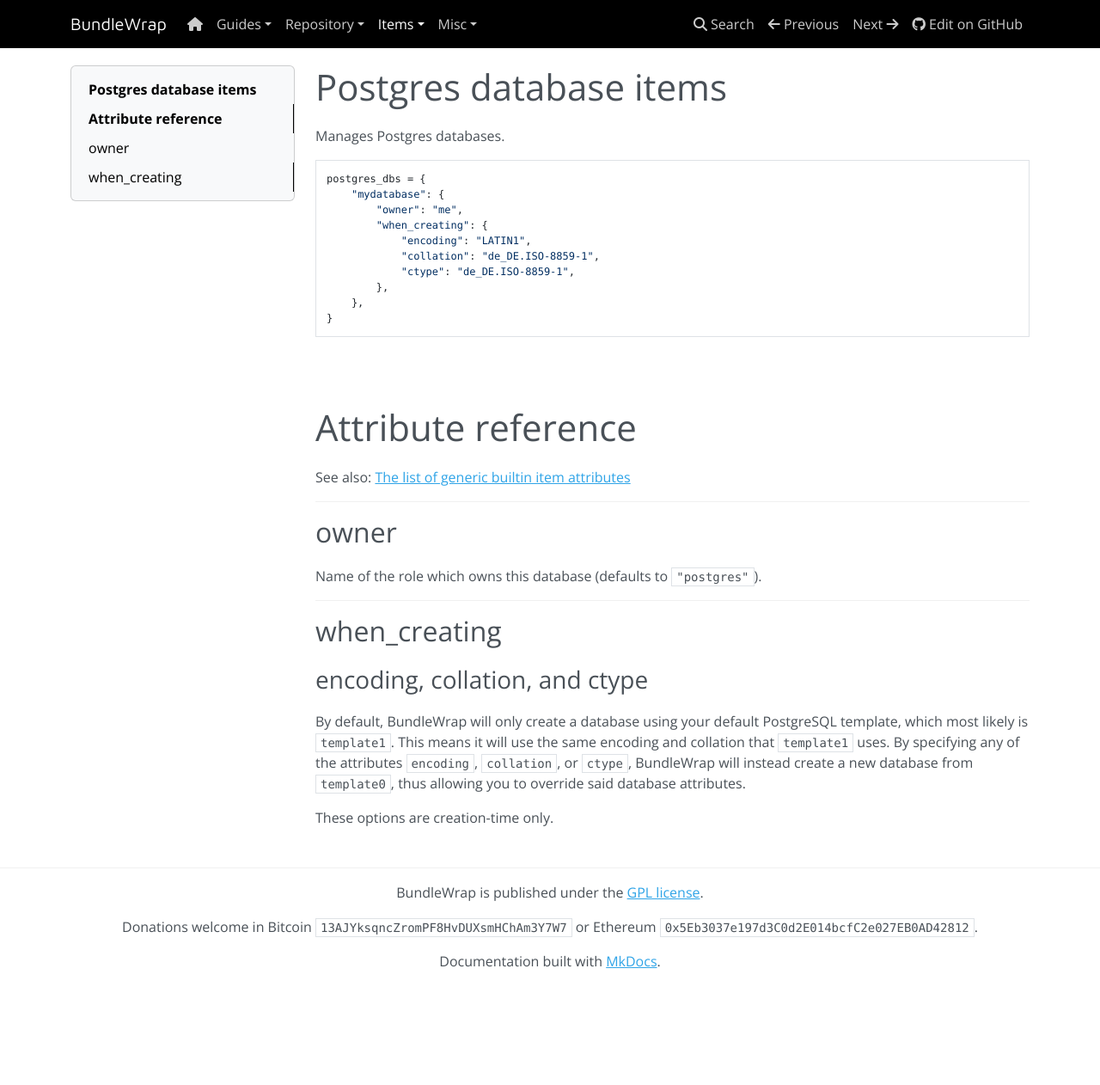
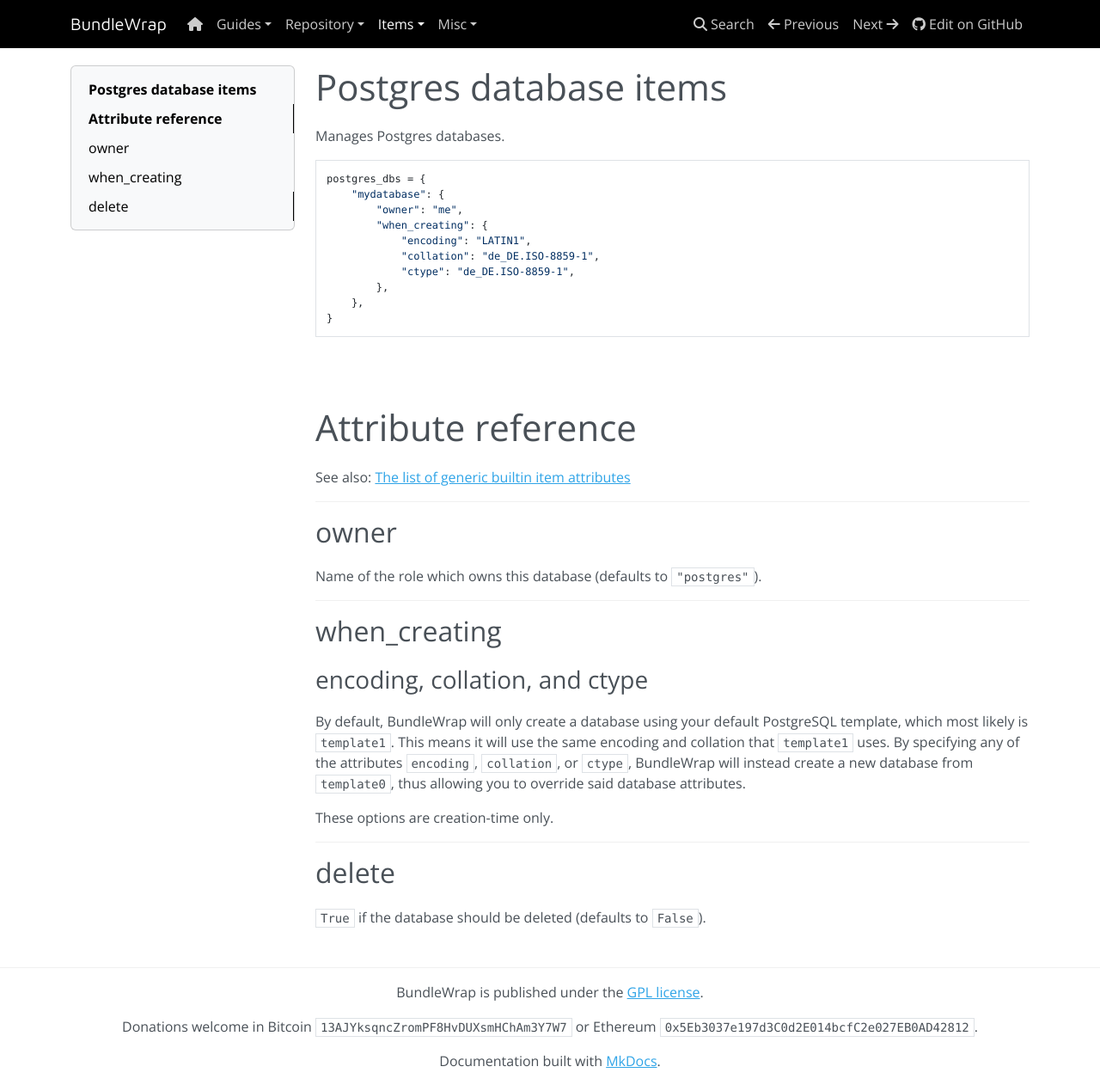
Before and after one commit to bundlewrap/bundlewrap, an MkDocs documentation site: the page built from docs/content/items/postgres_db.md, in a window 1280 px wide and 1262 px high. Shown: the whole window at 86% size. Built offline with MkDocs 1.6.1, drawn with Linux system fonts in a browser that asks for light colours; nearby versions of some CDN libraries.

Commit message:
Add missing `delete` attribute to Postgres items

```diff
--- a/docs/content/items/postgres_db.md
+++ b/docs/content/items/postgres_db.md
@@ -34,3 +34,9 @@
 By default, BundleWrap will only create a database using your default PostgreSQL template, which most likely is `template1`. This means it will use the same encoding and collation that `template1` uses. By specifying any of the attributes `encoding`, `collation`, or `ctype`, BundleWrap will instead create a new database from `template0`, thus allowing you to override said database attributes.
 
 These options are creation-time only.
+
+<hr>
+
+## delete
+
+`True` if the database should be deleted (defaults to `False`).
```
Also changed, not shown: docs/content/items/postgres_role.md (+6 -0 lines).
